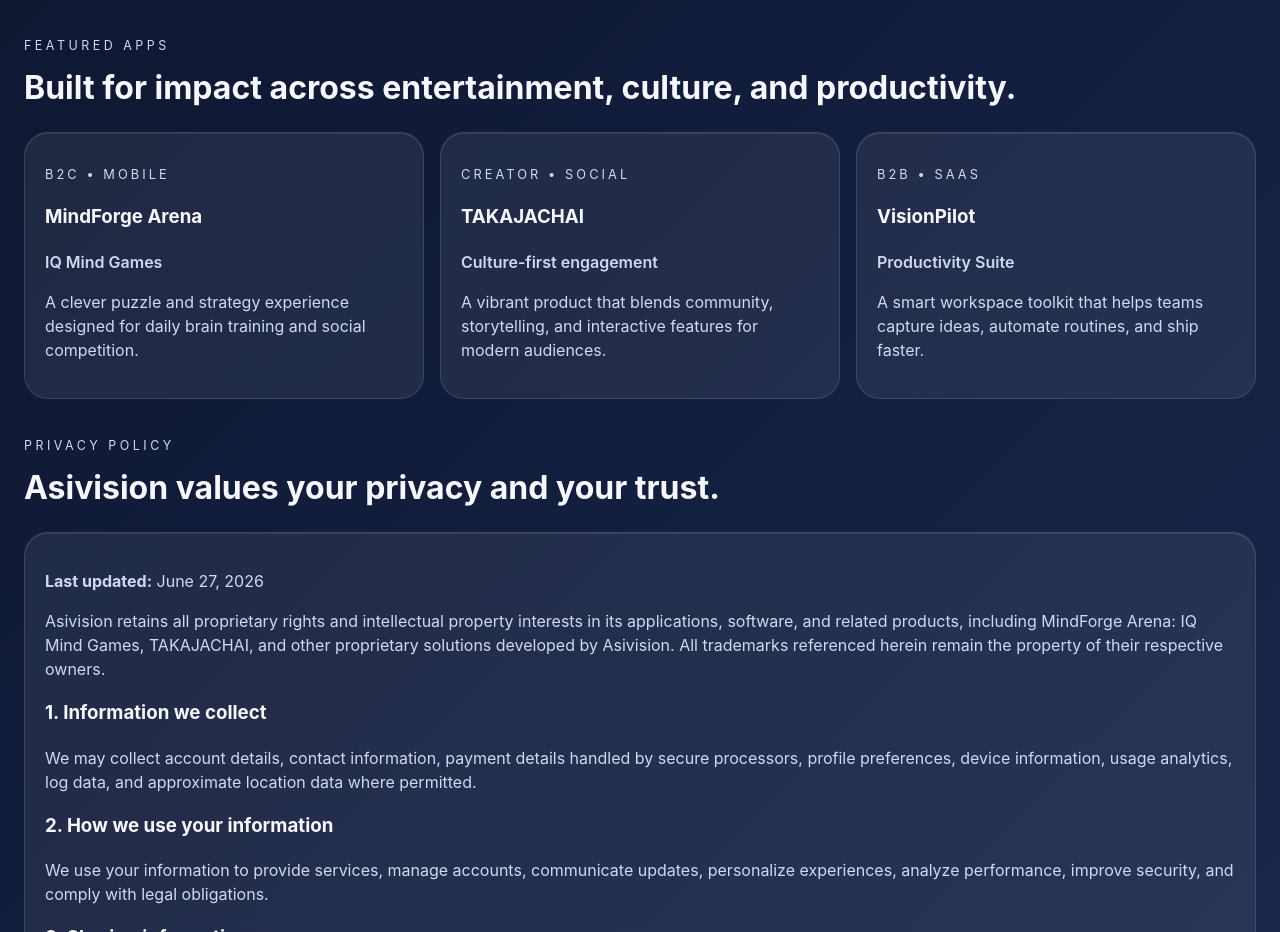
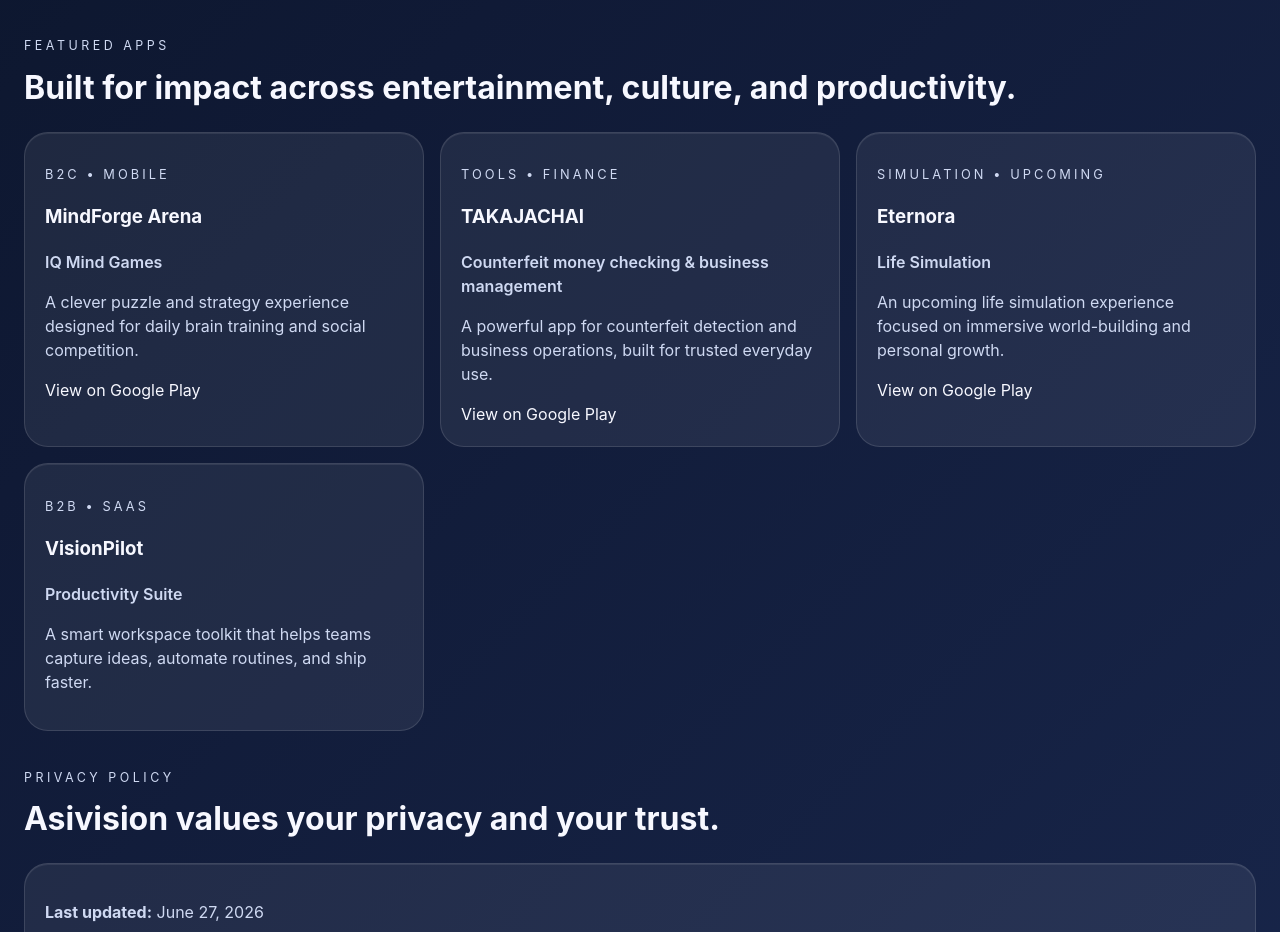
Before and after one commit to Md-Asif-Hasan/asivision, a React (Vite) app: page / in a window 1280 px wide. Shown: the part 1284-2216 px from the top of the page. Built offline with nearby package versions, Linux system fonts and the light colour scheme; the HTML template or start-up script is replaced by a standard one.

Commit message:
Add updated app links for MindForge Arena, TAKAJACHAI, and Eternora

```diff
--- a/src/App.jsx
+++ b/src/App.jsx
@@ -2,14 +2,23 @@ const apps = [
   {
     name: 'MindForge Arena',
     type: 'IQ Mind Games',
+    url: 'https://play.google.com/store/apps/details?id=com.devstudio.iqpro&pli=1',
     description: 'A clever puzzle and strategy experience designed for daily brain training and social competition.',
     badge: 'B2C • Mobile',
   },
   {
     name: 'TAKAJACHAI',
-    type: 'Culture-first engagement',
-    description: 'A vibrant product that blends community, storytelling, and interactive features for modern audiences.',
-    badge: 'Creator • Social',
+    type: 'Counterfeit money checking & business management',
+    url: 'https://play.google.com/apps/internaltest/4700986813283107782',
+    description: 'A powerful app for counterfeit detection and business operations, built for trusted everyday use.',
+    badge: 'Tools • Finance',
+  },
+  {
+    name: 'Eternora',
+    type: 'Life Simulation',
+    url: 'https://play.google.com/apps/testing/com.issb.iqtest',
+    description: 'An upcoming life simulation experience focused on immersive world-building and personal growth.',
+    badge: 'Simulation • Upcoming',
   },
   {
     name: 'VisionPilot',
@@ -141,6 +150,11 @@ function App() {
                 <h3>{app.name}</h3>
                 <p className="app-type">{app.type}</p>
                 <p>{app.description}</p>
+                {app.url && (
+                  <a href={app.url} target="_blank" rel="noreferrer" className="app-link">
+                    View on Google Play
+                  </a>
+                )}
               </article>
             ))}
           </div>
```
